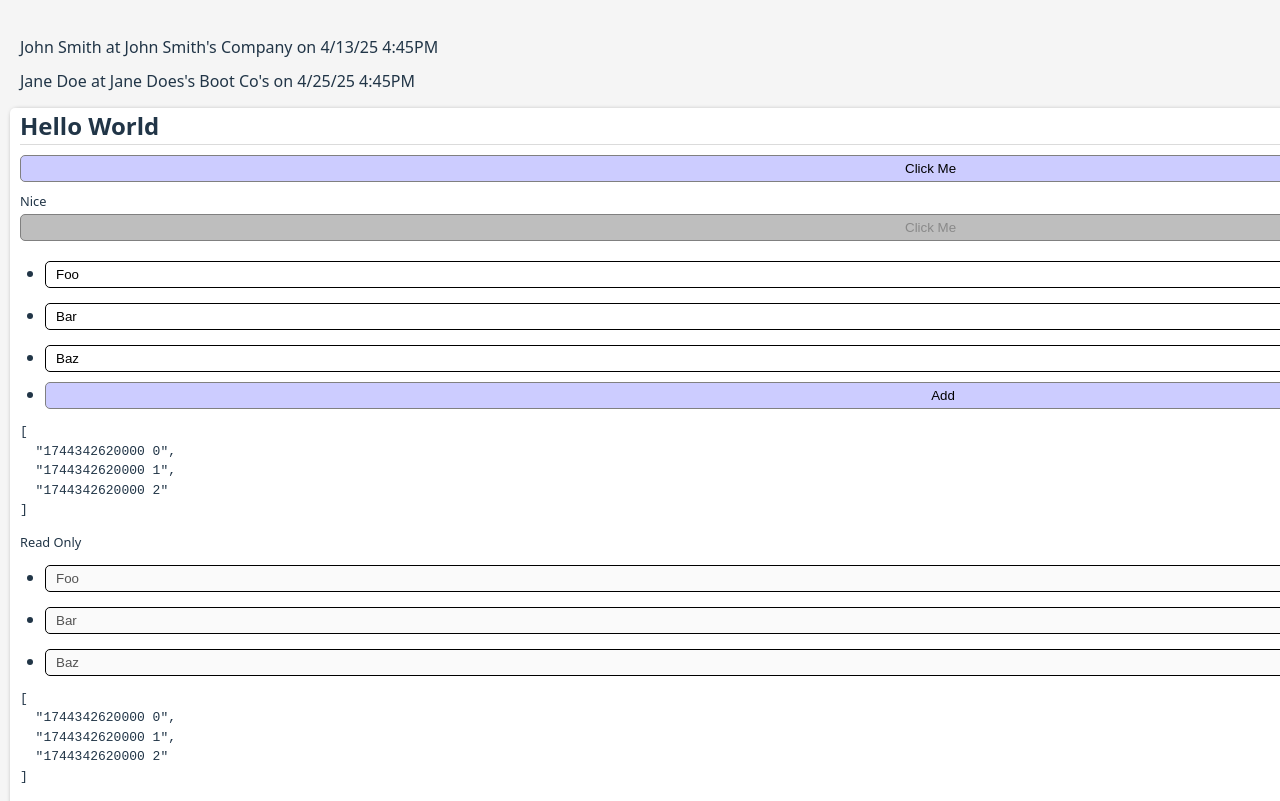
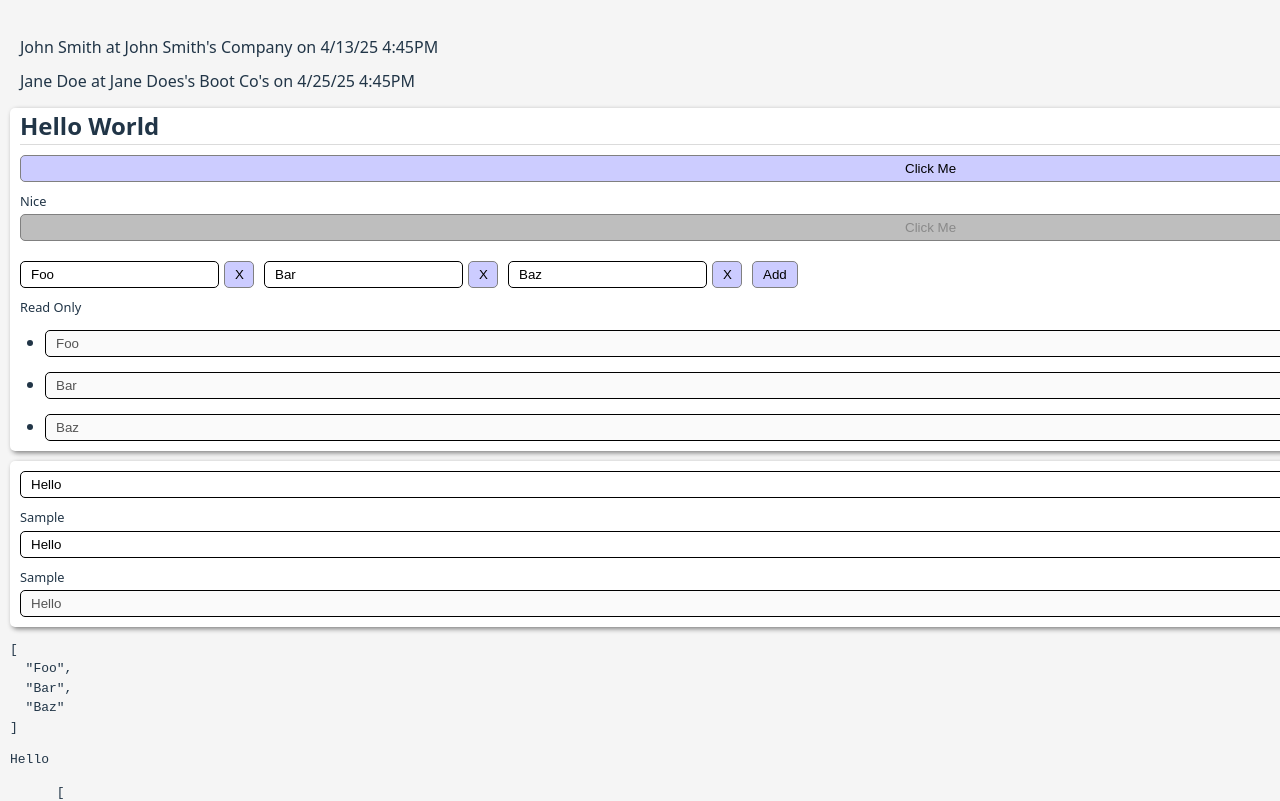
Before and after one commit to Iubalus/arborist, a Vue app in the folder arborist/: page / in a window 1280 px wide. Shown: the top 801 px of the page. Built offline with nearby package versions, Linux system fonts and the light colour scheme.

Commit message:
Make as-row option for EditList

```diff
--- a/arborist/src/App.vue
+++ b/arborist/src/App.vue
@@ -17,7 +17,7 @@
     <Card title="Hello World">
       <Btn text="Click Me" @click="() => console.log('hello')"></Btn>
       <Btn label="Nice" text="Click Me" read-only @click="() => console.log('hello')"></Btn>
-      <EditList v-model:value="editList"></EditList>
+      <EditList v-model:value="editList" as-row></EditList>
       <EditList v-model:value="editList" label="Read Only" read-only></EditList>
     </Card>
     <Card>
--- a/arborist/src/components/InterviewSnapshot.vue
+++ b/arborist/src/components/InterviewSnapshot.vue
@@ -14,6 +14,8 @@
         </div>
         <div class="present">
             <span class="float-label">Present</span>
+            <EditList v-model:value="internalProfile.present" as-row>
+            </EditList>
             <span v-for="name in internalProfile.present">
                 {{ name }}
             </span>
@@ -53,8 +55,10 @@
 <script lang="ts">
 import { defineComponent, PropType } from 'vue'
 import { Profile } from '../data'
+import EditList from './bits/EditList.vue';
 
 export default defineComponent({
+    components: { EditList },
     props: {
         profile: {
             type: Object as PropType<Profile>,
@@ -64,7 +68,7 @@ export default defineComponent({
     emits: ['update'],
     data() {
         return {
-            internalProfile: this.profile
+            internalProfile: this.profile as Profile
         }
     },
     watch: {
--- a/arborist/src/components/bits/EditList.vue
+++ b/arborist/src/components/bits/EditList.vue
@@ -1,6 +1,6 @@
 <template>
     <Labelled :label="label">
-        <ul :class="[readOnly ? '' : 'draggable']">
+        <ul :class="[readOnly ? '' : 'draggable', asRow ? 'as-row' : '']">
             <li v-for="(v, i) in visibleList" :key="keys[i]" :draggable="!readOnly" :ondragover="dragOver"
                 :ondragstart="dragStart" :ondragend="dragEnd" :data-index="i">
                 <div class="item-row">
@@ -12,11 +12,10 @@
                 <Btn text="Add" @click="addItem"></Btn>
             </li>
         </ul>
-        <pre>{{ keys }}</pre>
     </Labelled>
 </template>
 <script lang="ts">
-import { defineComponent, readonly, type PropType } from 'vue'
+import { defineComponent, type PropType } from 'vue'
 import LabelText from './LabelText.vue';
 import Labelled from './Labelled.vue';
 import Btn from './Btn.vue';
@@ -33,6 +32,10 @@ export default defineComponent({
             required: true
         },
         readOnly: {
+            type: Boolean,
+            default: false
+        },
+        asRow: {
             type: Boolean,
             default: false
         }
@@ -97,6 +100,20 @@ export default defineComponent({
     }
 }
 
+.as-row {
+    display: flex;
+    flex-wrap:wrap;
+    gap: 10px;
+    padding: 0;
+    margin:0;
+
+    li {
+        display: inline;
+        padding:0;
+        margin:0;
+    }
+}
+
 ul {
     margin: 0;
     padding: 0 0 0 25px;
@@ -110,6 +127,6 @@ ul {
 
 .item-row {
     display: flex;
-    gap: 10px;
+    gap: 5px;
 }
 </style>
```
